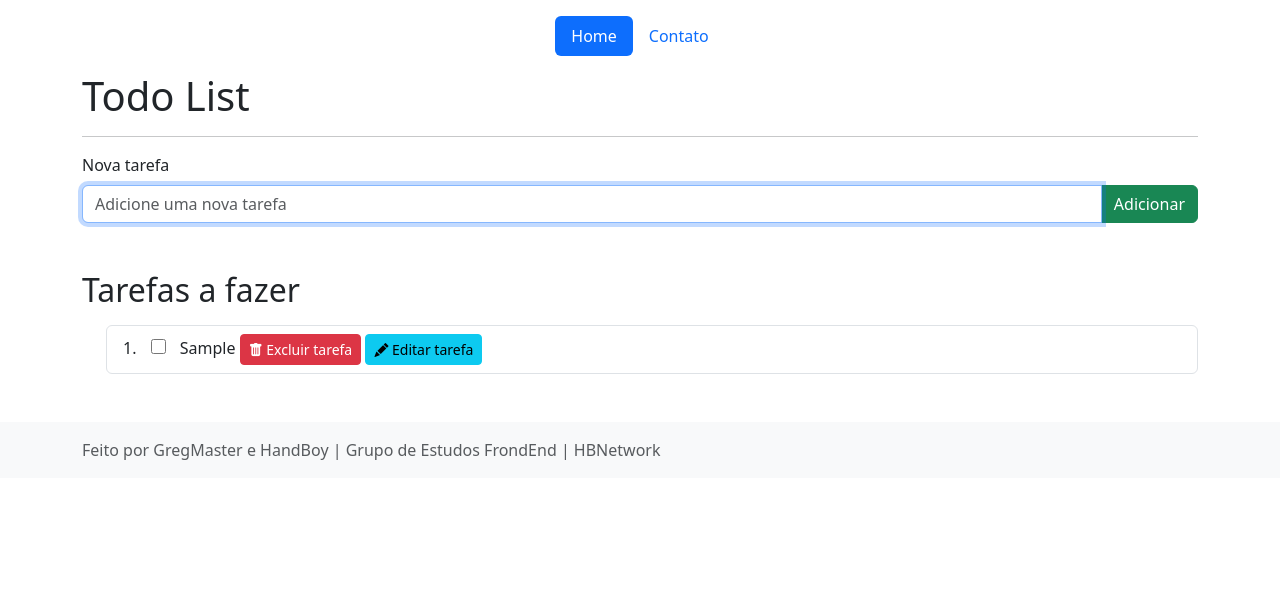
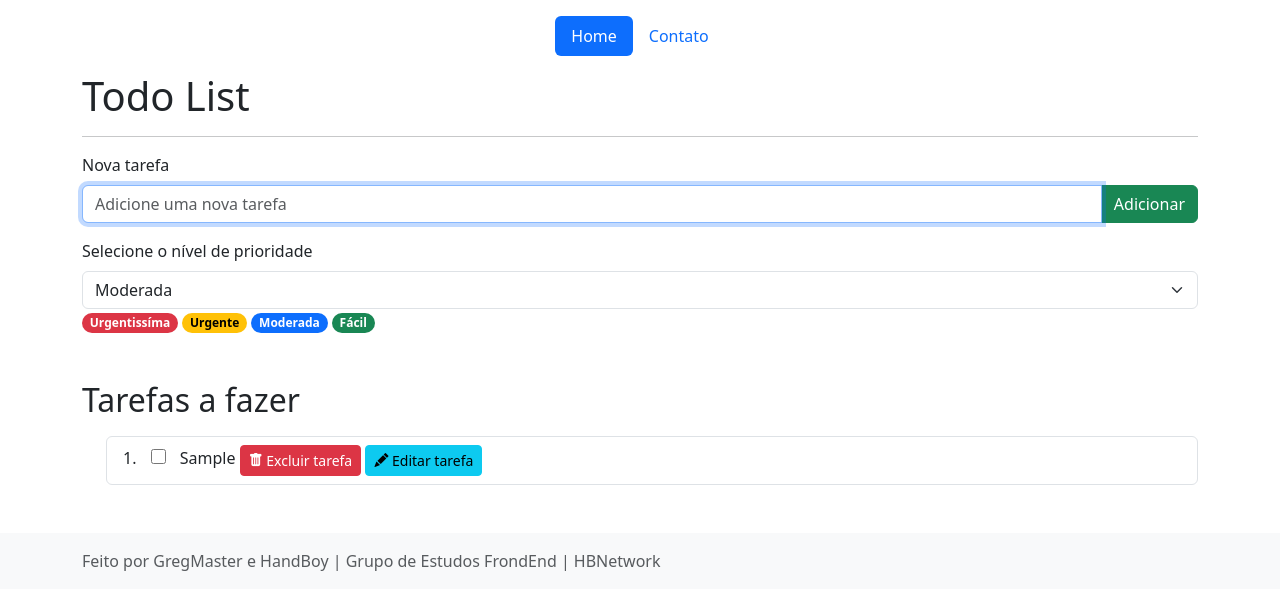
Before and after one commit to HBNetwork/todolist-da-galera-js, a plain HTML site: page index.html in a window 1280 px wide. Both pictures are taken after typing "Sample" into the empty fields and a click on the button "Adicionar". Drawn offline with nearby package versions, Linux system fonts and the light colour scheme.

Commit message:
Adicionamos o combobox de prioridade na hora de adicionar uma tarefa. E adicionamos dinamicamente o combobox para atualizar individualmente cada tarefa com o selected já funcional.

```diff
--- a/index.html
+++ b/index.html
@@ -19,13 +19,26 @@
         <main>
             <h1>Todo List</h1>
             <hr />
-
+            <section>
               <label for="newTask" class="form-label">Nova tarefa</label>
               <div class="input-group mb-3">
                 <input type="text" class="form-control newTask" name="newTask" id="newTask"  aria-describedby="newTaskHelp" placeholder="Adicione uma nova tarefa" required="true"/>
                 <button class="btn btn-success" type="button" id="bttAddTodo" >Adicionar</button>
               </div>
-
+              <div class="mb-3">
+                <label class="form-label">Selecione  o nível de prioridade</label>
+                <select class="form-select nivel-prioridade" name="nivel-prioridade">
+                  <option value="1">Urgentissíma</option>
+                  <option value="2">Urgente</option>
+                  <option value="3" selected>Moderada</option>
+                  <option value="4">Fácil</option>
+                </select>
+                <span class="badge rounded-pill  text-bg-danger">Urgentissíma</span>
+                <span class="badge rounded-pill  text-bg-warning">Urgente</span>
+                <span class="badge rounded-pill  text-bg-primary">Moderada</span>
+                <span class="badge rounded-pill  text-bg-success">Fácil</span>
+              </div>
+            </section>
             <section class="my-5">
               <h2>Tarefas a fazer</h2>
               <div class="alert alert-warning " role="alert">
@@ -35,7 +48,7 @@
                 <ol class="list-group list-group-numbered lista_de_tarefas" id="todoContainer"></ol>
               </div>
             </section>
-        </  main>
+        </main>
       </div>
       <footer class="footer mt-5 py-3 bg-body-tertiary">
         <div class="container">
--- a/src/main.js
+++ b/src/main.js
@@ -25,12 +25,13 @@ window.addEventListener("load", (event) => {
 
     function adicionarTarefa() {
         new_task = document.querySelector('#newTask');
+        prioridade = document.querySelector('.nivel-prioridade');
         if (!new_task || new_task.value.length === 0) {
             alert("Por favor, adicione uma tarefa!");
             new_task.focus();
             return false;
         }
-        todo = addTodoList(new_task.value);
+        todo = addTodoList(new_task.value, prioridade.value);
         addTaskInTemplate(todo);
         salvarLocalStorage();
         verificaSeListaEstaVazia();
@@ -39,32 +40,54 @@ window.addEventListener("load", (event) => {
 
     }
 
-    function addTodoList(item) {
+    function addTodoList(item, prioridade) {
         const todo = {
             id: Date.now(),
             tarefa: item,
             done: false,
+            prioridade: parseInt(prioridade)
         }
         todoList.push(todo);
         return todo;
     }
 });
 
+
 function addTaskInTemplate(todo) {
+    console.log(todo);
+    let select = document.createElement("select");
+    select.className = 'nivel-prioridade2 d-none';
+    let options_values = ['Urgentissíma', 'Urgente','Moderada','Fácil'];
+    for(var i=0; i<4;i++){
+        let newOption = document.createElement("option");
+        newOption.text = options_values[i];
+        newOption.value = i+1;
+        if (todo.prioridade == i+1){
+            newOption.defaultSelected = 'selected';
+        }
+        select.appendChild(newOption);
+    }
     var value = `
-        <input type="checkbox" id="${todo.id}_ckd" class="task" data-task="${todo.id}" onchange="handleCheckbox(event);">
-        <label class="form-check-label" for="${todo.id}_ckd">${todo.tarefa}</label>
-        <input type="text" class="d-none inputTextEditarTarefa" value="${todo.tarefa}" data-task="${todo.id}" />
+        <input type="checkbox" id="${todo.id}_ckd" class="task" data-task="${todo.id}" data-obj="NOISAQIO" onchange="handleCheckbox(event);">
+        <label class="form-check-label" for="${todo.id}_ckd">${todo.tarefa}</label> `
 
+    var inputEdicao =  `  <input type="text" class="d-none inputTextEditarTarefa" value="${todo.tarefa}" data-task="${todo.id}" /> `
+
+
+    var btn_operacoes =  `
         <button type="button" class="btn btn-danger btn-sm removerTarefa" aria-label="Excluir" onclick="excluirTarefa(${todo.id});"><i class="bi bi-trash-fill"></i> Excluir tarefa</button>
         <button type="button" class="btn btn-info btn-sm editarTarefa" aria-label="Editar" onclick="editarTarefa(${todo.id});"><i class="bi bi-pencil-fill"></i> Editar tarefa</button>
         <button type="button" class="btn btn-success btn-sm salvarTarefa text-end d-none" aria-label="Salvar" onclick="salvarEdicaoTarefa(${todo.id});"><i class="bi bi-check-square-fill"></i> Salvar edição</button>
         <button type="button" class="btn btn-warning btn-sm cancelarEdicaoTarefa d-none" aria-label="Cancelar" onclick="cancelarEdicaoTarefa(${todo.id});"><i class="bi bi-x-square-fill"></i> Cancelar edição</button>
        `
+    //componente_select = document.querySelector('.nivel-prioridade');
     var li = document.createElement("li");
     li.className = "list-group-item";
     li.id = todo.id;
     li.innerHTML = value;
+    li.innerHTML +=inputEdicao;
+    li.appendChild(select);
+    li.innerHTML+=btn_operacoes;
     todoContainer.appendChild(li);
 }
 
@@ -98,6 +121,7 @@ function excluirTarefa(id) {
                 <h5>${el.tarefa}</h5>
                 <p>Data de criação: ${data_tarefa}</p>
                 <p>Concluído: ${el.done}</p>
+                <span class="badge rounded-pill text-bg-dark">${el.prioridade}</span>
                 `
         modalTitle.textContent = `Você deseja realmente excluir a tarefa ${el.tarefa}?`;
         modalBody.innerHTML = value;
@@ -120,11 +144,13 @@ function editarTarefa(id) {
     editar_tarefa = document.getElementById(id);
     editar_tarefa.querySelector("label").classList.add("d-none");
     editar_tarefa.querySelector("input[type='text']").classList.remove("d-none");
+    editar_tarefa.querySelector(".nivel-prioridade2").classList.remove("d-none");
     editar_tarefa.querySelector(".removerTarefa").classList.add("d-none");
     editar_tarefa.querySelector(".editarTarefa").classList.add("d-none");
     editar_tarefa.querySelector(".salvarTarefa").classList.remove("d-none");
     editar_tarefa.querySelector(".cancelarEdicaoTarefa").classList.remove("d-none");
     editar_tarefa.querySelector("input[type='text']").select();
+
 }
 
 //Permitir que seja salva a edição da tarefa prescionando a tecla ENTER
@@ -161,6 +187,7 @@ function cancelarEdicaoTarefa(id) {
     editar_tarefa.querySelector("label").classList.remove("d-none");
     editar_tarefa.querySelector("input[type='text']").value = editar_tarefa.querySelector("label").textContent;
     editar_tarefa.querySelector("input[type='text']").classList.add("d-none");
+    editar_tarefa.querySelector(".nivel-prioridade2").classList.add("d-none");
     editar_tarefa.querySelector(".removerTarefa").classList.remove("d-none");
     editar_tarefa.querySelector(".editarTarefa").classList.remove("d-none");
     editar_tarefa.querySelector(".salvarTarefa").classList.add("d-none");
```
